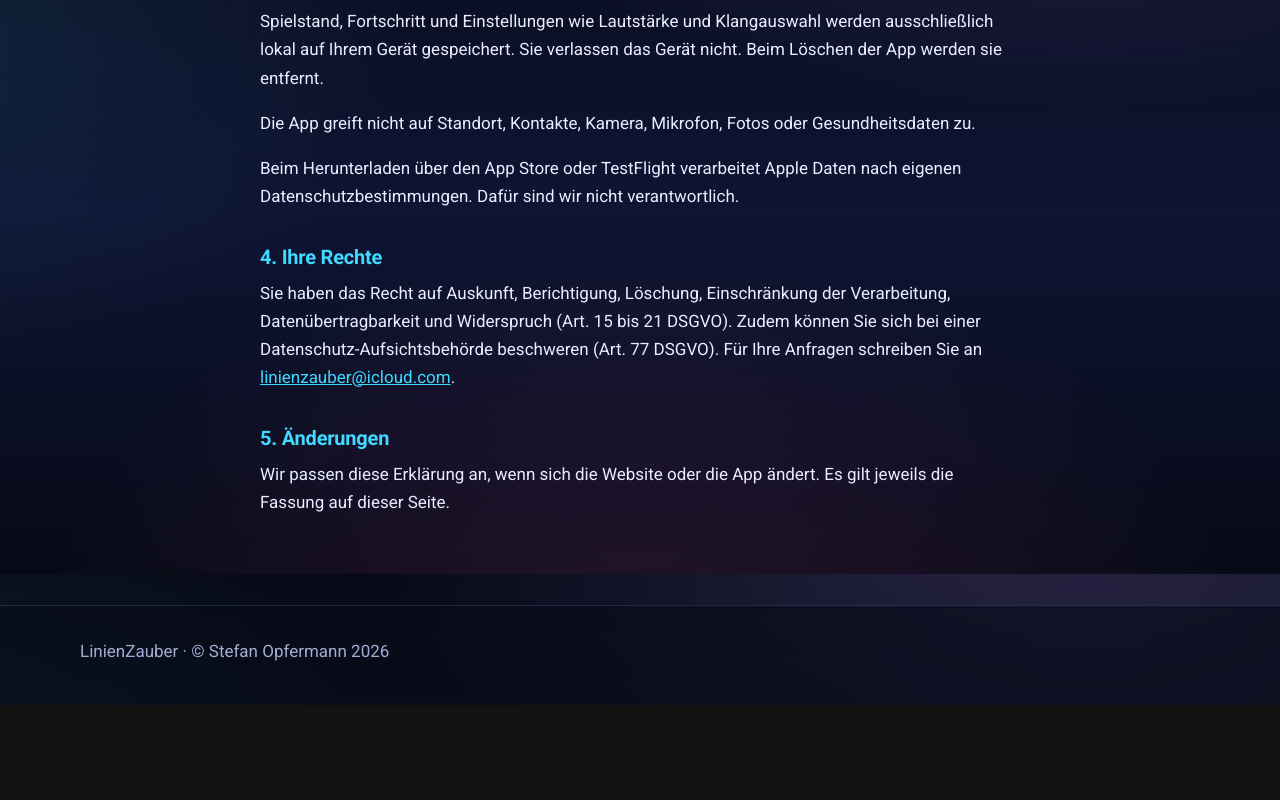
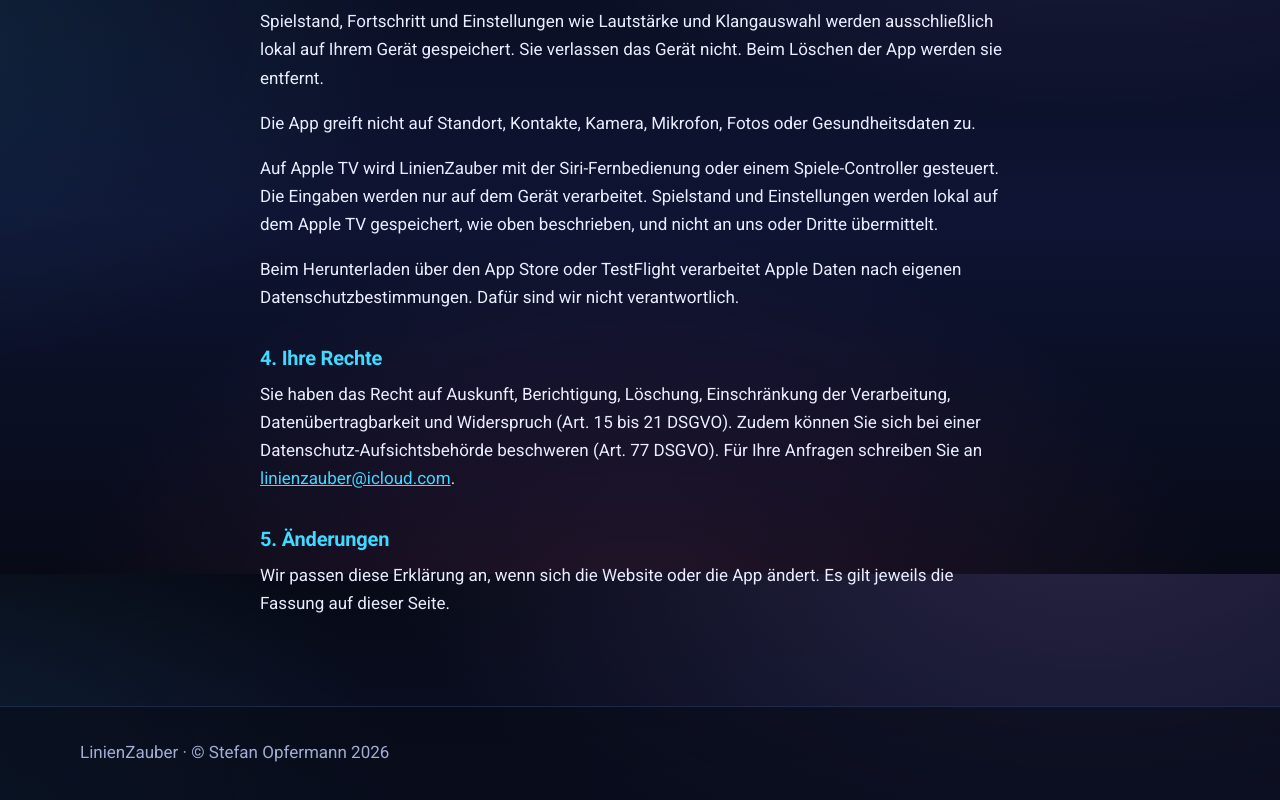
Before and after one commit to StefanAusWestfalen/LinienZauber-Website, a plain HTML site: page datenschutz.html in a window 1280 px wide. Shown: the part 1026-1826 px from the top of the page. Before the commit the page ends 1731 px from the top, so only its background shows below. Drawn offline with Linux system fonts and the light colour scheme.

Commit message:
Website: Apple TV paragraph in both privacy policies
Co-Authored-By: Claude Haiku 5.5 <noreply@anthropic.com>

```diff
--- a/datenschutz.html
+++ b/datenschutz.html
@@ -41,6 +41,7 @@
     <p>LinienZauber benötigt kein Konto und keine Anmeldung. Die App sendet keine personenbezogenen Daten an uns oder an Dritte. Sie enthält keine Werbung, keine Analysewerkzeuge und keine Fremdbibliotheken zur Datenerhebung. Game Center ist deaktiviert.</p>
     <p>Spielstand, Fortschritt und Einstellungen wie Lautstärke und Klangauswahl werden ausschließlich lokal auf Ihrem Gerät gespeichert. Sie verlassen das Gerät nicht. Beim Löschen der App werden sie entfernt.</p>
     <p>Die App greift nicht auf Standort, Kontakte, Kamera, Mikrofon, Fotos oder Gesundheitsdaten zu.</p>
+    <p>Auf Apple TV wird LinienZauber mit der Siri-Fernbedienung oder einem Spiele-Controller gesteuert. Die Eingaben werden nur auf dem Gerät verarbeitet. Spielstand und Einstellungen werden lokal auf dem Apple TV gespeichert, wie oben beschrieben, und nicht an uns oder Dritte übermittelt.</p>
     <p>Beim Herunterladen über den App Store oder TestFlight verarbeitet Apple Daten nach eigenen Datenschutzbestimmungen. Dafür sind wir nicht verantwortlich.</p>
 
     <h2>4. Ihre Rechte</h2>
```
Also changed, not shown: privacy.html (+1 -0 lines).
